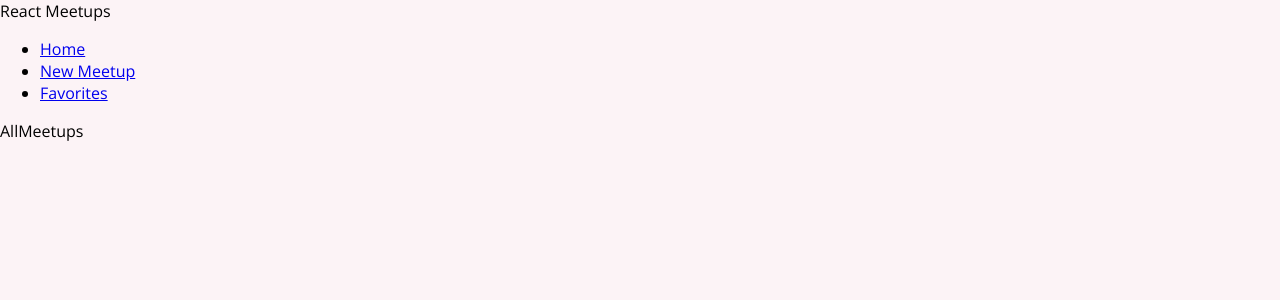
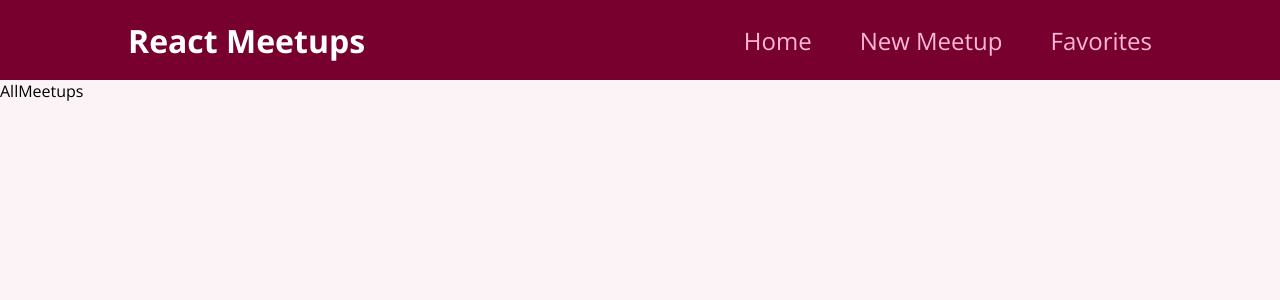
Before and after one commit to lmdelgallego/react-course, a React (Create React App) app: page / in a window 1280 px wide. Shown: the top 300 px of the page. Built offline with nearby package versions, Linux system fonts and the light colour scheme.

Commit message:
S2.34. Scoping Component Styles With CSS Modules

```diff
--- a/src/components/layout/MainNavigation.js
+++ b/src/components/layout/MainNavigation.js
@@ -1,9 +1,11 @@
 import { Link } from 'react-router-dom';
+
+import classes from './MainNavigation.module.css';
 
 const MainNavigation = () => {
   return (
-    <header>
-      <div>React Meetups</div>
+    <header className={classes.header}>
+      <div className={classes.logo}>React Meetups</div>
       <nav>
         <ul>
           <li>
```
